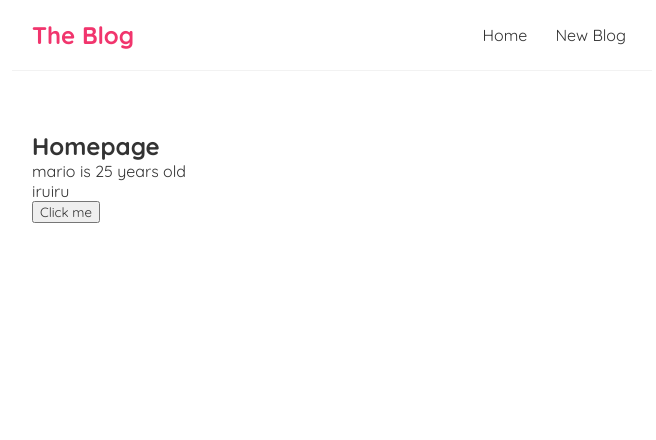
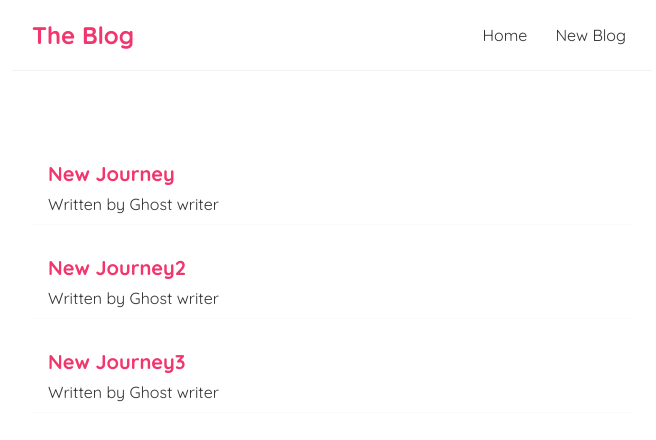
Before and after one commit to iririb/react, a React (Create React App) app in the folder blog-app/: page / in a window 1280 px wide. Shown: the top 440 px of the page, without its empty margins (308-964 px from the left). Built offline with nearby package versions, Linux system fonts and the light colour scheme.

Commit message:
looping object for creating element

```diff
--- a/blog-app/src/Home.js
+++ b/blog-app/src/Home.js
@@ -1,28 +1,20 @@
 import { useState } from 'react'
 
 const Home = () => {
-
-    // useState return 2 item, which is variable that store value and function to change those value
-    const [name, setName] = useState('mario')
-
-    let nameNG = 'iruiru'
-
-    const [age, setAge] = useState(25)
-
-    const handleClick = () => {
-        setName('luigi')
-        setAge(30)
-
-        // below method won't update value, thus we use above
-        nameNG = 'irsham'
-
-    }
+    const [blogs, setBlogs] = useState([
+        { title: 'New Journey', body: 'Not start yet...', author: 'Ghost writer', id: 1 },
+        { title: 'New Journey2', body: 'Not start yet2...', author: 'Ghost writer', id: 2 },
+        { title: 'New Journey3', body: 'Not start yet3...', author: 'Ghost writer', id: 3 }
+    ])
     return (
         <div className="home">
-            <h2>Homepage</h2>
-            <p>{name} is {age} years old</p>
-            <p>{nameNG}</p>
-            <button onClick={handleClick}>Click me</button>
+            {blogs.map((blog) => (
+                <div className="blog-preview" key={blog.id}>
+                    <h2>{blog.title}</h2>
+                    <p>Written by {blog.author}</p>
+
+                </div>
+            ))}
         </div>
     );
 }
--- a/blog-app/src/index.css
+++ b/blog-app/src/index.css
@@ -33,3 +33,71 @@
   margin: 40px auto;
   padding: 20px;
 }
+
+/* blog previews / list */
+.blog-preview {
+  padding: 10px 16px;
+  margin: 20px 0;
+  border-bottom: 1px solid #fafafa;
+}
+.blog-preview:hover {
+  box-shadow: 1px 3px 5px rgba(0,0,0,0.1);
+}
+.blog-preview h2 {
+  font-size: 20px;
+  color: #f1356d;
+  margin-bottom: 8px;
+}
+.blog-preview a{
+  text-decoration: none;
+}
+
+/* blog details page */
+.blog-details h2 {
+  font-size: 20px;
+  color: #f1356d;
+  margin-bottom: 10px;
+}
+.blog-details div {
+  margin: 20px 0;
+}
+.blog-details button {
+  background: #f1356d;
+  color: #fff;
+  border: 0;
+  padding: 8px;
+  border-radius: 8px;
+  cursor: pointer;
+}
+
+/* create new blog form */
+.create {
+  max-width: 400px;
+  margin: 0 auto;
+  text-align: center;
+}
+.create label {
+  text-align: left;
+  display: block;
+}
+.create h2 {
+  font-size: 20px;
+  color: #f1356d;
+  margin-bottom: 30px;
+}
+.create input, .create textarea, .create select {
+  width: 100%;
+  padding: 6px 10px;
+  margin: 10px 0;
+  border: 1px solid #ddd;
+  box-sizing: border-box;
+  display: block;
+}
+.create button {
+  background: #f1356d;
+  color: #fff;
+  border: 0;
+  padding: 8px;
+  border-radius: 8px;
+  cursor: pointer;
+}
```
